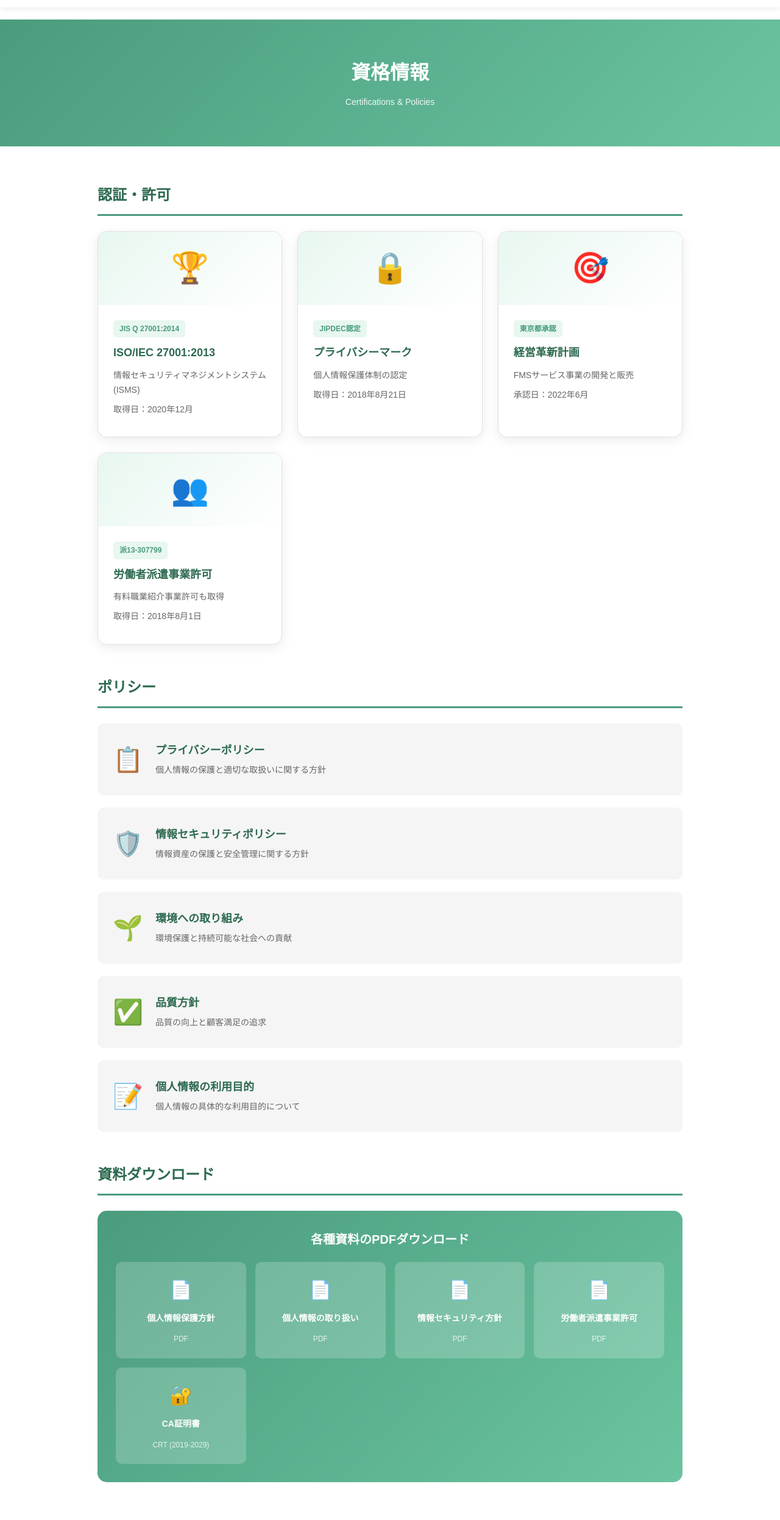
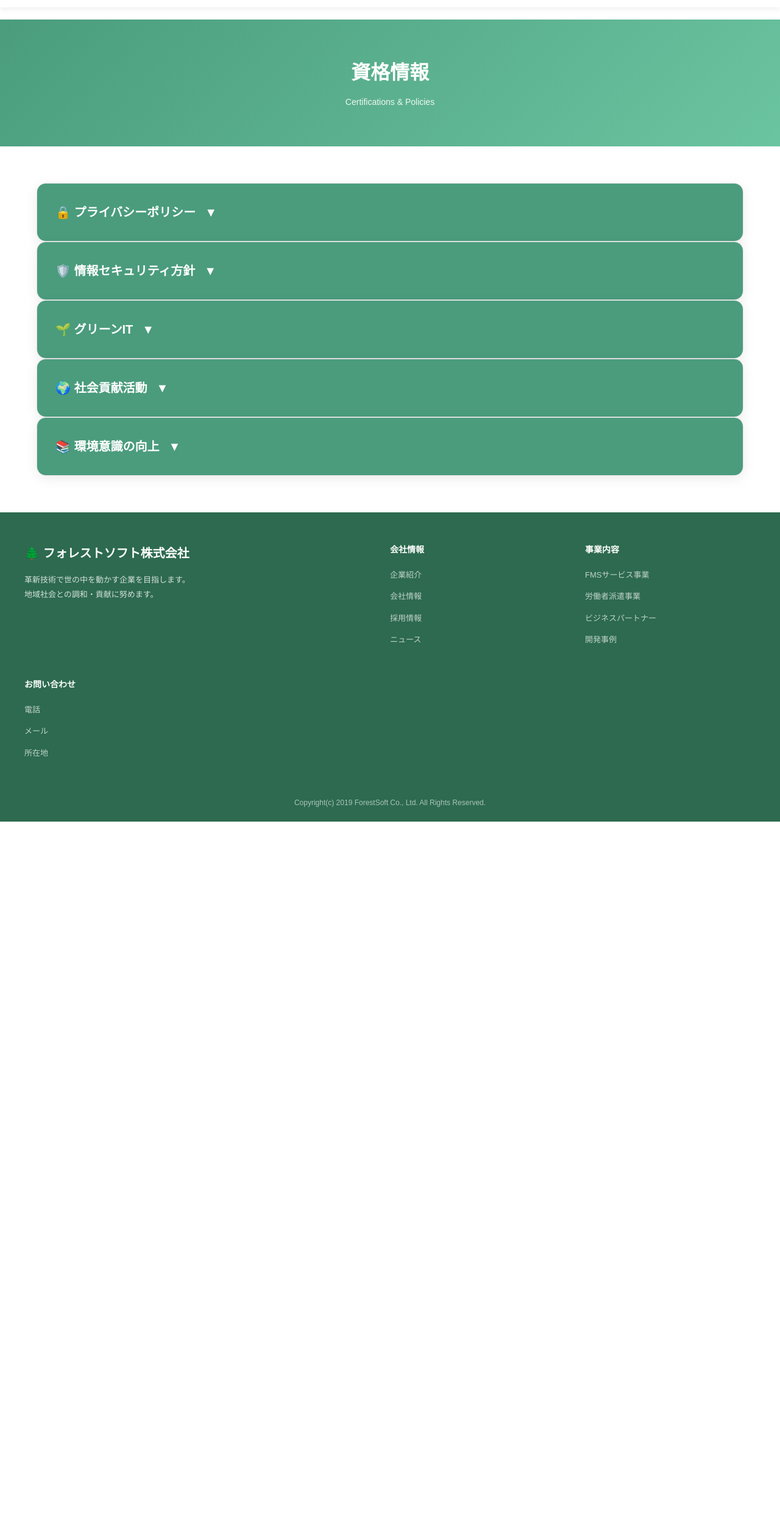
Before and after one commit to kyouteki461-star/forestsoft-homepage, a plain HTML site: page capacity.html in a window 1280 px wide. Shown: the part 68-2560 px from the top of the page at 61% size. After the commit the page ends 1415 px from the top, so only its background shows below. Drawn offline with Linux system fonts and the light colour scheme.

Commit message:
Redesign capacity page with policy cards

```diff
--- a/capacity.html
+++ b/capacity.html
@@ -96,6 +96,7 @@
             width: 100%;
             height: 3px;
             background: var(--primary);
+            transition: all 0.3s ease;
         }
 
         /* Main Content */
@@ -122,31 +123,31 @@
         }
 
         .content {
-            max-width: 1000px;
+            max-width: 1200px;
             margin: 0 auto;
             padding: 60px 20px;
         }
 
         .section {
-            margin-bottom: 50px;
+            margin-bottom: 60px;
         }
 
         .section h2 {
             font-size: 24px;
             color: var(--primary-dark);
-            margin-bottom: 25px;
-            padding-bottom: 10px;
-            border-bottom: 3px solid var(--primary);
+            margin-bottom: 30px;
+            text-align: center;
+            font-weight: 700;
         }
 
-        /* Certificates Grid */
-        .cert-grid {
+        /* Policies Grid */
+        .policies-grid {
             display: grid;
-            grid-template-columns: repeat(auto-fit, minmax(280px, 1fr));
-            gap: 25px;
+            grid-template-columns: repeat(auto-fit, minmax(350px, 1fr));
+            gap: 30px;
         }
 
-        .cert-card {
+        .policy-card {
             background: #fff;
             border-radius: 15px;
             overflow: hidden;
@@ -155,139 +156,106 @@
             border: 1px solid var(--border);
         }
 
-        .cert-card:hover {
-            transform: translateY(-8px);
+        .policy-card:hover {
+            transform: translateY(-5px);
             box-shadow: 0 15px 40px rgba(0, 0, 0, 0.15);
         }
 
-        .cert-icon {
-            height: 120px;
-            background: linear-gradient(135deg, var(--accent), #fff);
+        .policy-card.expanded {
+            grid-column: 1 / -1;
+            transform: none;
+            box-shadow: 0 20px 60px rgba(0, 0, 0, 0.2);
+        }
+
+        .policy-header {
+            background: var(--primary);
+            color: #fff;
+            padding: 30px;
             display: flex;
             align-items: center;
-            justify-content: center;
-            font-size: 50px;
+            gap: 15px;
         }
 
-        .cert-content {
-            padding: 25px;
+        .policy-header h3 {
+            font-size: 20px;
+            margin: 0;
         }
 
-        .cert-content h3 {
-            color: var(--primary-dark);
-            margin-bottom: 10px;
-            font-size: 18px;
+        .policy-header .arrow {
+            font-size: 20px;
+            transition: transform 0.3s ease;
         }
 
-        .cert-content .cert-no {
-            display: inline-block;
-            background: var(--accent);
-            color: var(--primary);
-            padding: 4px 10px;
-            border-radius: 5px;
-            font-size: 12px;
-            font-weight: 600;
-            margin-bottom: 10px;
+        .policy-card.expanded .policy-header .arrow {
+            transform: rotate(180deg);
         }
 
-        .cert-content p {
+        .policy-body {
+            padding: 30px;
+            display: none;
+        }
+
+        .policy-card.expanded .policy-body {
+            display: block;
+            animation: fadeIn 0.3s ease;
+        }
+
+        @keyframes fadeIn {
+            from { opacity: 0; transform: translateY(-10px); }
+            to { opacity: 1; transform: translateY(0); }
+        }
+
+        .policy-body p {
+            margin-bottom: 15px;
+            line-height: 2;
             color: var(--text-light);
-            font-size: 14px;
+        }
+
+        .policy-body ul {
+            list-style: none;
+            padding-left: 20px;
+        }
+
+        .policy-body li {
+            padding: 8px 0;
+            border-bottom: 1px solid var(--bg-light);
+            position: relative;
+        }
+
+        .policy-body li::before {
+            content: '•';
+            color: var(--primary);
+            position: absolute;
+            left: 0;
+            font-weight: bold;
+        }
+
+        .policy-footer {
+            background: var(--bg-light);
+            padding: 20px 30px;
+            border-top: 1px solid var(--border);
+        }
+
+        .contact-info {
+            display: flex;
+            gap: 30px;
+            flex-wrap: wrap;
+        }
+
+        .contact-item {
+            flex: 1;
+            min-width: 200px;
+        }
+
+        .contact-item h4 {
+            font-size: 12px;
+            color: var(--text-light);
             margin-bottom: 8px;
         }
 
-        /* Policy Cards */
-        .policy-list {
-            display: grid;
-            gap: 20px;
-        }
-
-        .policy-card {
-            background: var(--bg-light);
-            padding: 25px;
-            border-radius: 10px;
-            display: flex;
-            align-items: center;
-            gap: 20px;
-            transition: all 0.3s ease;
-        }
-
-        .policy-card:hover {
-            background: var(--accent);
-            transform: translateX(10px);
-        }
-
-        .policy-icon {
-            font-size: 40px;
-        }
-
-        .policy-info h4 {
+        .contact-item p {
+            font-size: 14px;
             color: var(--primary-dark);
-            margin-bottom: 5px;
-            font-size: 18px;
-        }
-
-        .policy-info p {
-            color: var(--text-light);
-            font-size: 14px;
-        }
-
-        .policy-link {
-            display: inline-block;
-            margin-top: 10px;
-            color: var(--primary);
-            text-decoration: none;
-            font-weight: 600;
-        }
-
-        .policy-link:hover {
-            text-decoration: underline;
-        }
-
-        /* Download Section */
-        .download-section {
-            background: linear-gradient(135deg, var(--primary), var(--secondary));
-            color: #fff;
-            padding: 30px;
-            border-radius: 15px;
-            text-align: center;
-        }
-
-        .download-section h3 {
-            margin-bottom: 20px;
-            font-size: 20px;
-        }
-
-        .download-grid {
-            display: grid;
-            grid-template-columns: repeat(auto-fit, minmax(200px, 1fr));
-            gap: 15px;
-        }
-
-        .download-item {
-            background: rgba(255, 255, 255, 0.2);
-            padding: 20px;
-            border-radius: 10px;
-            transition: all 0.3s ease;
-        }
-
-        .download-item:hover {
-            background: rgba(255, 255, 255, 0.3);
-        }
-
-        .download-item .icon {
-            font-size: 30px;
-            margin-bottom: 10px;
-        }
-
-        .download-item h4 {
-            font-size: 14px;
-            margin-bottom: 8px;
-        }
-
-        .download-item span {
-            font-size: 12px;
-            opacity: 0.8;
         }
 
         /* Footer */
@@ -301,10 +269,9 @@
             max-width: 1200px;
             margin: 0 auto;
             display: grid;
-            grid-template-columns: 2fr 1fr 1fr 1fr;
+            grid-template-columns: 2fr 1fr 1fr;
             gap: 40px;
             padding-bottom: 30px;
-            border-bottom: 1px solid rgba(255, 255, 255, 0.1);
         }
 
         .footer-brand h3 {
@@ -374,22 +341,30 @@
                 display: flex;
             }
 
+            .policies-grid {
+                grid-template-columns: 1fr;
+            }
+
+            .footer-inner {
+                grid-template-columns: 1fr;
+            }
+        }
+
+        @media (max-width: 480px) {
             .page-header h1 {
                 font-size: 24px;
             }
 
-            .download-grid {
-                grid-template-columns: 1fr;
+            .policy-header h3 {
+                font-size: 16px;
             }
 
-            .footer-inner {
-                grid-template-columns: 1fr 1fr;
-            }
+            .policy-card.expanded {
+                grid-column: 1 / -1;
             }
 
-        @media (max-width: 480px) {
-            .footer-inner {
-                grid-template-columns: 1fr;
+            .contact-info {
+                flex-direction: column;
             }
         }
     </style>
@@ -421,131 +396,179 @@
 
     <!-- Main Content -->
     <main class="main">
+        <!-- Page Header -->
         <div class="page-header">
             <h1>資格情報</h1>
             <p>Certifications & Policies</p>
         </div>
 
         <div class="content">
-            <!-- Certifications -->
-            <section class="section">
-                <h2>認証・許可</h2>
-                <div class="cert-grid">
-                    <div class="cert-card">
-                        <div class="cert-icon">🏆</div>
-                        <div class="cert-content">
-                            <span class="cert-no">JIS Q 27001:2014</span>
-                            <h3>ISO/IEC 27001:2013</h3>
-                            <p>情報セキュリティマネジメントシステム(ISMS)</p>
-                            <p>取得日：2020年12月</p>
+            <!-- Policy 1: プライバシーポリシー -->
+            <div class="policy-card" data-policy="privacy">
+                <div class="policy-header">
+                    <h3>🔒 プライバシーポリシー</h3>
+                    <span class="arrow">▼</span>
                 </div>
+                <div class="policy-body">
+                    <p>フォレストソフト株式会社は、IT関連サービスの事業活動を行なっています。個人情報は重要な情報であり、その保護は重要な社会的責務と認識しております。</p>
+
+                    <h4>個人情報の取得、利用及び提供に関して</h4>
+                    <ul>
+                        <li>適法、公正な手段で個人情報を取得</li>
+                        <li>利用目的の達成に必要な範囲内で利用</li>
+                        <li>第三者提供は事前に本人の同意を取る</li>
+                    </ul>
+
+                    <h4>法令等に関して</h4>
+                    <p>関連する法令等を常に把握し、周知・遵守いたします。</p>
+
+                    <h4>個人情報の安全管理に関して</h4>
+                    <ul>
+                        <li>不正アクセス、漏えい等のリスクを防止する体制を構築</li>
+                        <li>継持いたします。</li>
+                    </ul>
+
+                    <h4>苦情・相談に関して</h4>
+                    <p>個人情報問合せ窓口を設け、迅速な対応が可能な体制を構築します。</p>
+
+                    <h4>継続的改善に関して</h4>
+                    <p>個人情報保護マネジメントシステムの継続的改善に努めます。</p>
+
+                    <div class="policy-footer">
+                        <div class="contact-info">
+                            <div class="contact-item">
+                                <h4>制定日</h4>
+                                <p>2017年7月1日</p>
                             </div>
-                    <div class="cert-card">
-                        <div class="cert-icon">🔒</div>
-                        <div class="cert-content">
-                            <span class="cert-no">JIPDEC認定</span>
-                            <h3>プライバシーマーク</h3>
-                            <p>個人情報保護体制の認定</p>
-                            <p>取得日：2018年8月21日</p>
+                            <div class="contact-item">
+                                <h4>改定日</h4>
+                                <p>2021年5月24日</p>
                             </div>
-                    </div>
-                    <div class="cert-card">
-                        <div class="cert-icon">🎯</div>
-                        <div class="cert-content">
-                            <span class="cert-no">東京都承認</span>
-                            <h3>経営革新計画</h3>
-                            <p>FMSサービス事業の開発と販売</p>
-                            <p>承認日：2022年6月</p>
-                        </div>
-                    </div>
-                    <div class="cert-card">
-                        <div class="cert-icon">👥</div>
-                        <div class="cert-content">
-                            <span class="cert-no">派13-307799</span>
-                            <h3>労働者派遣事業許可</h3>
-                            <p>有料職業紹介事業許可も取得</p>
-                            <p>取得日：2018年8月1日</p>
+                            <div class="contact-item">
+                                <h4>代表者</h4>
+                                <p>代表取締役社長　朱傑</p>
                             </div>
                         </div>
                     </div>
-            </section>
-
-            <!-- Policies -->
-            <section class="section">
-                <h2>ポリシー</h2>
-                <div class="policy-list">
-                    <div class="policy-card">
-                        <div class="policy-icon">📋</div>
-                        <div class="policy-info">
-                            <h4>プライバシーポリシー</h4>
-                            <p>個人情報の保護と適切な取扱いに関する方針</p>
                 </div>
             </div>
-                    <div class="policy-card">
-                        <div class="policy-icon">🛡️</div>
-                        <div class="policy-info">
-                            <h4>情報セキュリティポリシー</h4>
-                            <p>情報資産の保護と安全管理に関する方針</p>
+
+            <!-- Policy 2: 情報セキュリティ方針 -->
+            <div class="policy-card" data-policy="security">
+                <div class="policy-header">
+                    <h3>🛡️ 情報セキュリティ方針</h3>
+                    <span class="arrow">▼</span>
                 </div>
+                <div class="policy-body">
+                    <p>ForestSoft Co., Ltd. is dedicated to protecting information assets through proper security measures. The company has established an information security management system to ensure reliability and safety while maintaining confidentiality.</p>
+
+                    <h4>組織的安全管理措置</h4>
+                    <ul>
+                        <li>社内のセキュリティマネジメントシステムの整備</li>
+                        <li>定期的な教育・研修の実施</li>
+                        <li>秘密保持誓約書の取得</li>
+                    </ul>
+
+                    <h4>人的安全管理措置</h4>
+                    <ul>
+                        <li>定期的なセキュリティ教育の実施</li>
+                        <li>入退時のセキュリティチェック</li>
+                    </ul>
+
+                    <h4>物理的安全管理措置</h4>
+                    <ul>
+                        <li>個人情報を取り扱う区域の管理等</li>
+                        <li>ハードウェア・記録媒体の物理的破棄</li>
+                    </ul>
+
+                    <h4>技術的安全管理措置</h4>
+                    <ul>
+                        <li>アクセス制御</li>
+                        <li>不正アクセス防止</li>
+                        <li>マルウェア対策</li>
+                    </ul>
+
+                    <div class="policy-footer">
+                        <div class="contact-info">
+                            <div class="contact-item">
+                                <h4>制定日</h4>
+                                <p>2021年11月1日</p>
                             </div>
-                    <div class="policy-card">
-                        <div class="policy-icon">🌱</div>
-                        <div class="policy-info">
-                            <h4>環境への取り組み</h4>
-                            <p>環境保護と持続可能な社会への貢献</p>
-                        </div>
-                    </div>
-                    <div class="policy-card">
-                        <div class="policy-icon">✅</div>
-                        <div class="policy-info">
-                            <h4>品質方針</h4>
-                            <p>品質の向上と顧客満足の追求</p>
-                        </div>
-                    </div>
-                    <div class="policy-card">
-                        <div class="policy-icon">📝</div>
-                        <div class="policy-info">
-                            <h4>個人情報の利用目的</h4>
-                            <p>個人情報の具体的な利用目的について</p>
+                            <div class="contact-item">
+                                <h4>代表者</h4>
+                                <p>代表取締役社長　朱傑</p>
                             </div>
                         </div>
                     </div>
-            </section>
+                </div>
+            </div>
 
-            <!-- Downloads -->
-            <section class="section">
-                <h2>資料ダウンロード</h2>
-                <div class="download-section">
-                    <h3>各種資料のPDFダウンロード</h3>
-                    <div class="download-grid">
-                        <div class="download-item">
-                            <div class="icon">📄</div>
-                            <h4>個人情報保護方針</h4>
-                            <span>PDF</span>
+            <!-- Policy 3: グリーンIT -->
+            <div class="policy-card" data-policy="greenit">
+                <div class="policy-header">
+                    <h3>🌱 グリーンIT</h3>
+                    <span class="arrow">▼</span>
                 </div>
-                        <div class="download-item">
-                            <div class="icon">📄</div>
-                            <h4>個人情報の取り扱い</h4>
-                            <span>PDF</span>
-                        </div>
-                        <div class="download-item">
-                            <div class="icon">📄</div>
-                            <h4>情報セキュリティ方針</h4>
-                            <span>PDF</span>
-                        </div>
-                        <div class="download-item">
-                            <div class="icon">📄</div>
-                            <h4>労働者派遣事業許可</h4>
-                            <span>PDF</span>
-                        </div>
-                        <div class="download-item">
-                            <div class="icon">🔐</div>
-                            <h4>CA証明書</h4>
-                            <span>CRT (2019-2029)</span>
+                <div class="policy-body">
+                    <p>ソリューション・ITサービスの提供にてお客様先での業務効率を向上させ、また社内でも業務の効率化を図り環境改善へ繋がります。</p>
+
+                    <h4>１. ビジネスを通しての環境改善の推進</h4>
+                    <p>IT機器の省電力化やリサイクル性向上などの「ITそのものの環境負荷低減」</p>
+
+                    <h4>２. 環境負荷低減の推進</h4>
+                    <p>ITを利用して生産や物流の最適化するといった「IT活用による環境負荷低減」</p>
+
+                    <h4>３. 環境関連法規制への適切な対応</h4>
+                    <p>環境保護や資源の有効活用につながるIT利用を指し、主に以下の２つからなります：</p>
+                    <ul>
+                        <li style="color: var(--primary);">Green of IT</li>
+                        <li>IT機器の省電力化やリサイクル性向上</li>
+                    </ul>
+
+                    <div class="policy-footer">
+                        <p class="text" style="font-size: 13px; color: var(--text-light);">
+                            （注）グリーンＴＬＲ：地球環境に配慣したIT製品やIT基盤のこと。あるいは環境保護や資源の有効活用につながるIT利用を指し、主に以下の２つからなります。
+                        </p>
                     </div>
                 </div>
             </div>
-            </section>
+
+            <!-- Policy 4: 社会貢献活動 -->
+            <div class="policy-card" data-policy="contribution">
+                <div class="policy-header">
+                    <h3>🌍 社会貢献活動</h3>
+                    <span class="arrow">▼</span>
+                </div>
+                <div class="policy-body">
+                    <p>よりよい企業市民となることを目指すために、地域社会などとコミュニケーションを図り、地域貢献活動を行っています。また、地球環境を守る活動や地球にやさしい活動にも取り組んでいます。</p>
+
+                    <h4>事業活動を通じた貢献</h4>
+                    <p>ITサービスの提供によりお客様先での業務効率向上を図り、地域経済の発展に貢献しています。</p>
+
+                    <h4>従業員育成</h4>
+                    <p>技術者育成に力を入れ、地域社会に貢献できる人材の輩出を図っています。</p>
+                </div>
+            </div>
+
+            <!-- Policy 5: 環境意識の向上 -->
+            <div class="policy-card" data-policy="awareness">
+                <div class="policy-header">
+                    <h3>📚 環境意識の向上</h3>
+                    <span class="arrow">▼</span>
+                </div>
+                <div class="policy-body">
+                    <p>LWに勤務する者すべてに環境方針を周知徹底し、全従業員参加の継続的な環境活動を図ります。</p>
+
+                    <h4>１. 品質目標の設定</h4>
+                    <p>社内の品質マネジメントを全社員が理解し、共有する事で継続的業務改善に努めます。</p>
+
+                    <h4>２. お客様からの信頼を第一に重視</h4>
+                    <p>お客様からの信頼を第一に誠意をもって行動します。</p>
+
+                    <h4>３. 法令、規制、その他の社会的規範及びお客様からの要求事項を遵守します</h4>
+                </div>
+            </div>
+
         </div>
     </main>
 
@@ -577,7 +600,9 @@
             <div class="footer-nav">
                 <h4>お問い合わせ</h4>
                 <ul>
-                    <li><a href="index.html#contact">お問い合わせ</a></li>
+                    <li><a href="index.html#contact">電話</a></li>
+                    <li><a href="index.html#contact">メール</a></li>
+                    <li><a href="index.html#contact">所在地</a></li>
                 </ul>
             </div>
         </div>
@@ -587,12 +612,39 @@
     </footer>
 
     <script>
+        // Mobile Menu Toggle
         const menuToggle = document.getElementById('menuToggle');
         const nav = document.getElementById('nav');
 
         menuToggle.addEventListener('click', () => {
             nav.classList.toggle('active');
         });
+
+        // Close menu when clicking a link
+        document.querySelectorAll('.nav a').forEach(link => {
+            link.addEventListener('click', () => {
+                nav.classList.remove('active');
+            });
+        });
+
+        // Policy Card Toggle
+        document.querySelectorAll('.policy-card').forEach(card => {
+            card.addEventListener('click', function() {
+                const isExpanded = this.classList.contains('expanded');
+
+                // Close all other cards
+                document.querySelectorAll('.policy-card').forEach(c => {
+                    if (c !== card) {
+                        c.classList.remove('expanded');
+                    }
+                });
+
+                // Toggle current card
+                if (!isExpanded) {
+                    this.classList.add('expanded');
+                }
+            });
+        });
     </script>
 </body>
 </html>
```
Lines whose indentation alone changed are shown as unchanged.
